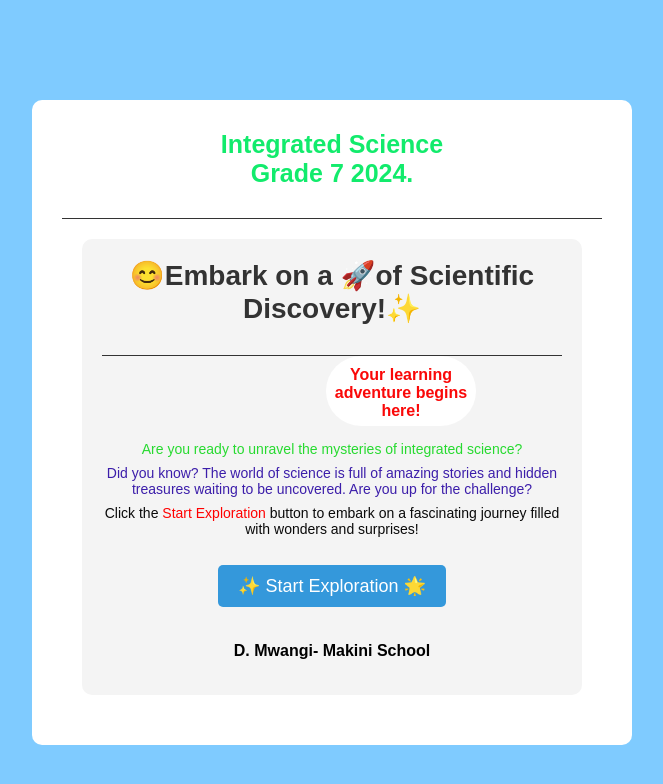
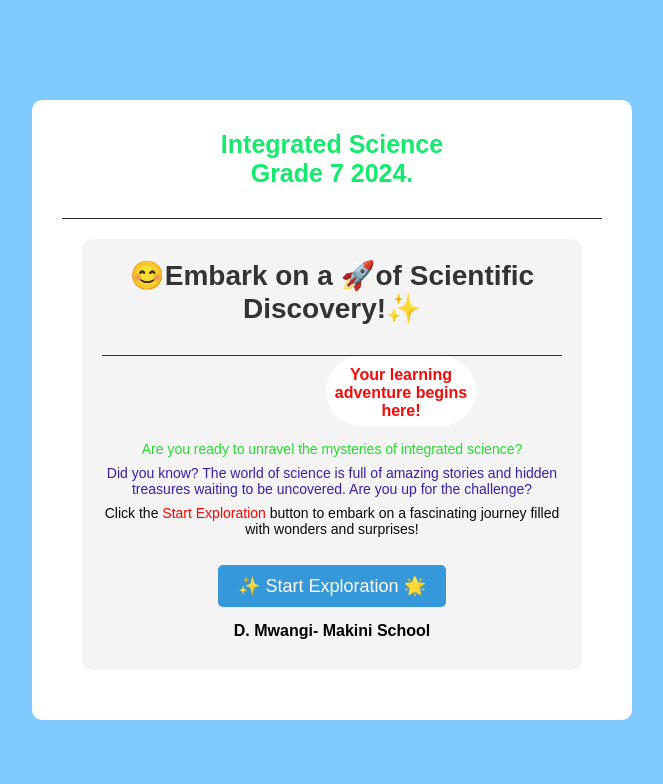
Before and after one commit to Mwangi-tech/scientific-investigations, a plain HTML site: page index.html in a window 1280 px wide. Shown: the whole page, without its empty margins (308-971 px from the left). Drawn offline with Linux system fonts and the light colour scheme.

Commit message:
Update style.css

```diff
--- a/style.css
+++ b/style.css
@@ -232,10 +232,10 @@ p{
 }
 #signature-container {
    /* background-color: #ffc107; /* Set a fun background color */
-    padding: 15px;
+    padding: 10px;
     border-radius: 10px;
     text-align: center;
-    margin-top: 20px;
+    margin-top: 5px;
     /*margin-left: 10%;*/
 }
 
```
